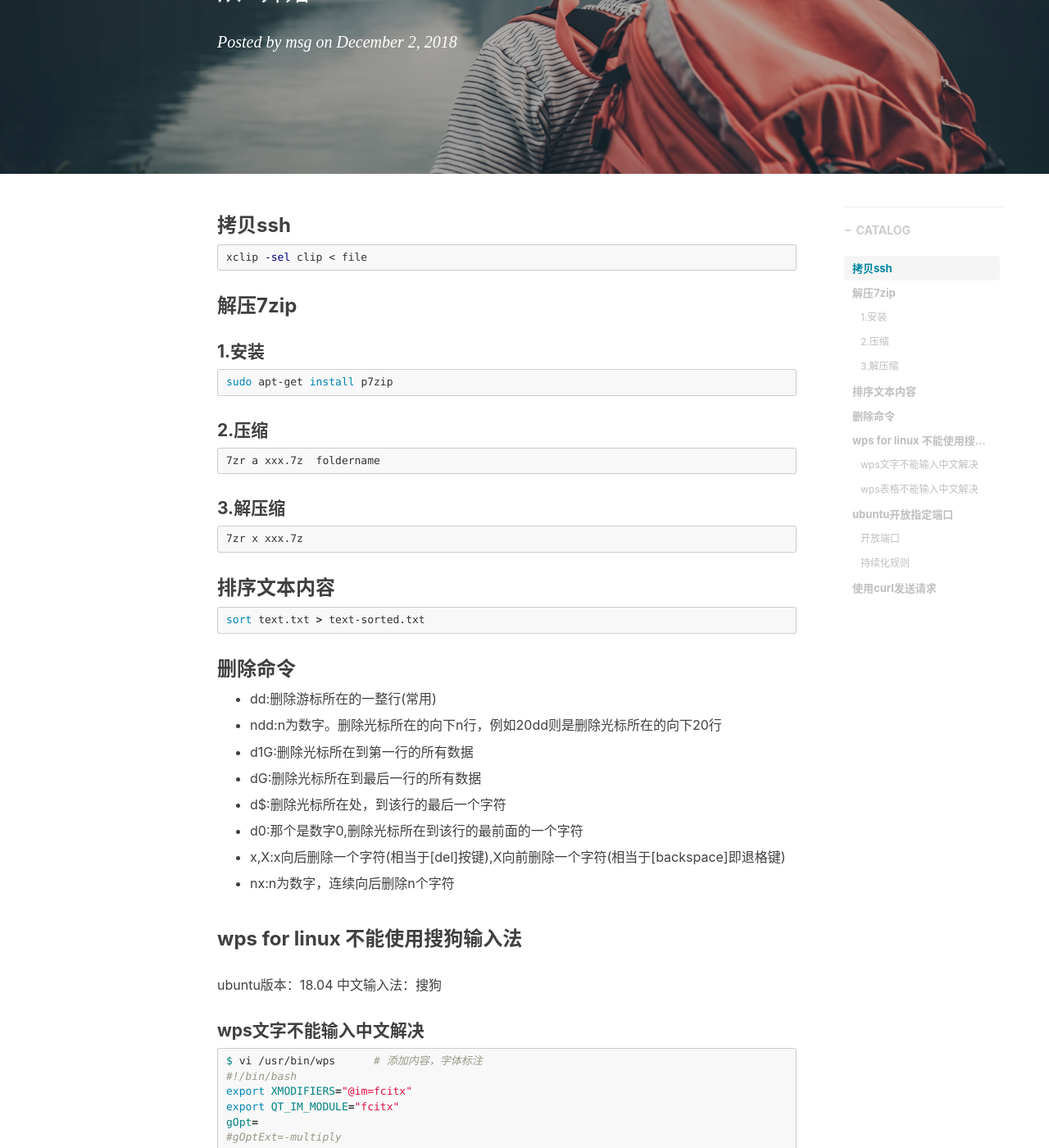
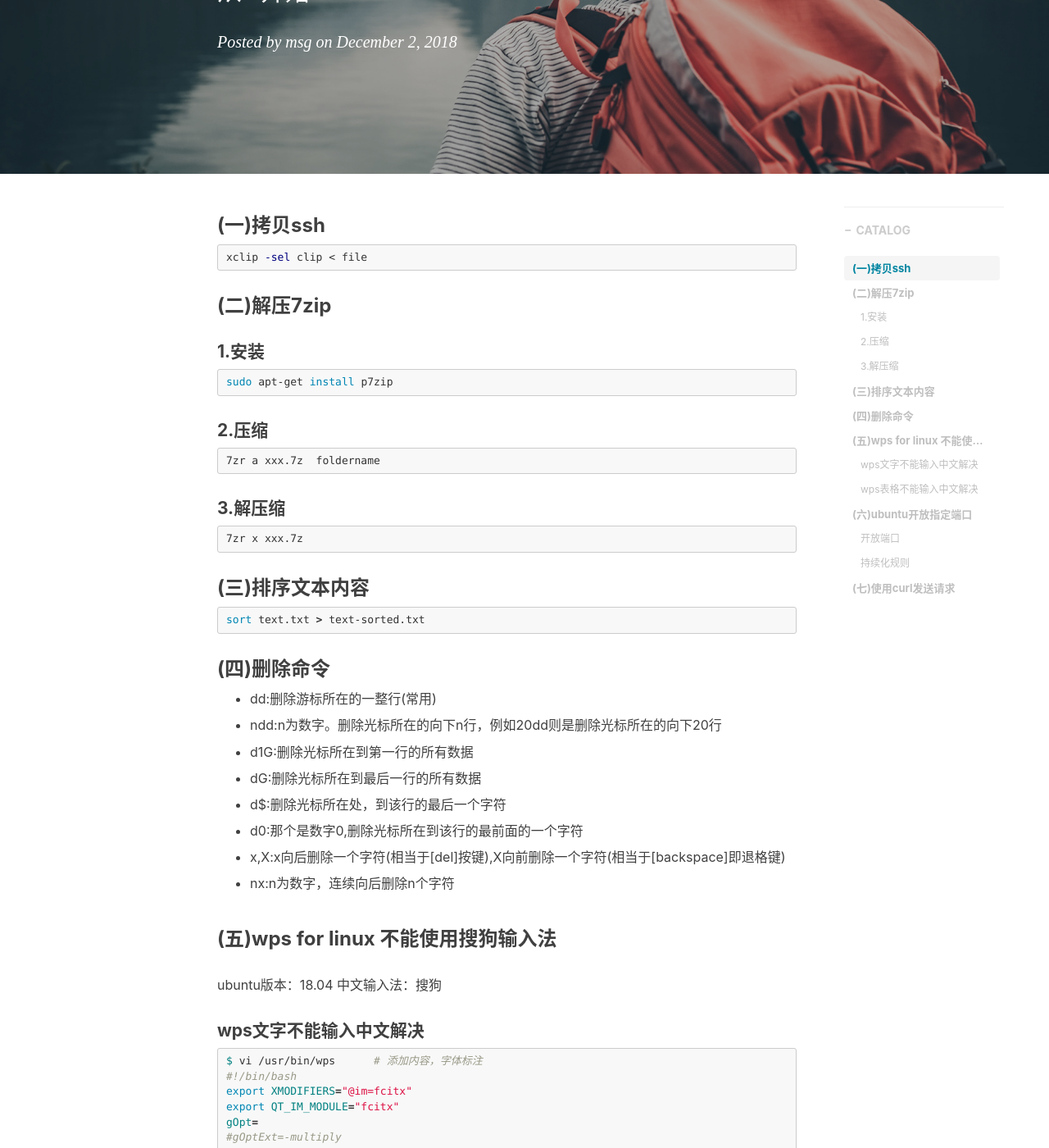
Before and after one commit to msg901216/msg901216.github.io, a Jekyll site: the page built from _posts/2018/linux-sql/2018-12-02-notes-linux.md, in a window 1280 px wide and 1400 px high, scrolled down 311 px. Shown: the whole window at 82% size. Built offline with Jekyll 4.4.1, drawn with Linux system fonts in a browser that asks for light colours; nearby versions of some CDN libraries; comment, search, counter and statistics services are not loaded; some of the changed text lies outside the part shown.

Commit message:
Update 2018-12-02-notes-linux.md

````diff
--- a/_posts/2018/linux-sql/2018-12-02-notes-linux.md
+++ b/_posts/2018/linux-sql/2018-12-02-notes-linux.md
@@ -15,13 +15,13 @@ tags:
     - 转载
 ---
 
-### 拷贝ssh
+### (一)拷贝ssh
 
 ```shell
 xclip -sel clip < file
 ```
 
-### 解压7zip
+### (二)解压7zip
 
 #### 1.安装
 
@@ -41,13 +41,13 @@ sudo apt-get install p7zip
 7zr x xxx.7z
 ```
 
-### 排序文本内容
+### (三)排序文本内容
 
 ```shell
 sort text.txt > text-sorted.txt
 ```
 
-### 删除命令
+### (四)删除命令
 
 * dd:删除游标所在的一整行(常用)
 
@@ -65,7 +65,7 @@ sort text.txt > text-sorted.txt
 
 * nx:n为数字，连续向后删除n个字符
 
-### wps for linux 不能使用搜狗输入法
+### (五)wps for linux 不能使用搜狗输入法
 
 ubuntu版本：18.04
 中文输入法：搜狗
@@ -96,7 +96,7 @@ gOpt=
 
 * 原因：环境变量未正确设置，以上可以直接针对wps设置。
 
-### ubuntu开放指定端口
+### (六)ubuntu开放指定端口
 
 一般linux中端口都是默认关闭的，需要开启的时候需要自己开启
 
@@ -141,7 +141,7 @@ $ sudo netfilter-persistent reload
 
 完成上述操作就可以永久打开需要的端口了
 
-### 使用curl发送请求
+### (七)使用curl发送请求
 
 **使用curl发送GET请求**
 
````
